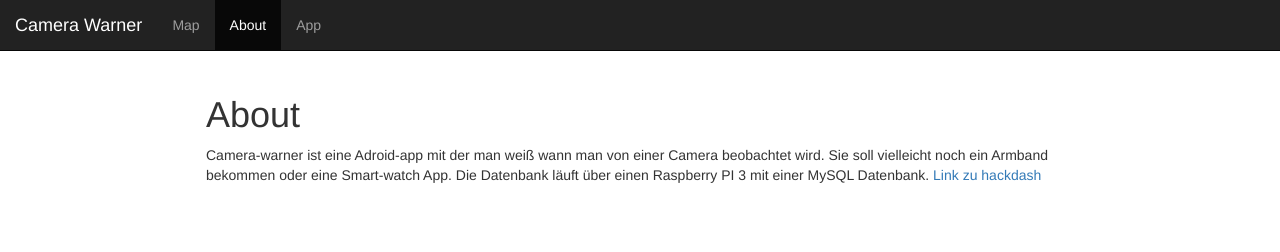
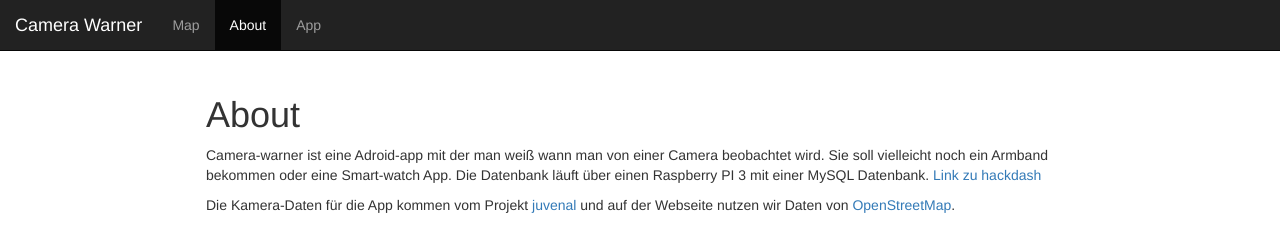
Before and after one commit to Jugendhackt/camera-warner-website, a plain HTML site: page about.html in a window 1280 px wide. Drawn offline with nearby package versions, Linux system fonts and the light colour scheme.

Commit message:
add paragraph about our data sources

```diff
--- a/about.html
+++ b/about.html
@@ -53,6 +53,9 @@
     <p>Camera-warner ist eine Adroid-app mit der man weiß wann man von einer Camera beobachtet wird. Sie soll vielleicht noch ein Armband bekommen oder eine Smart-watch App. Die Datenbank läuft über einen Raspberry PI 3 mit einer MySQL Datenbank.
       <a href="https://hackdash.org/projects/593bae5e4545fa01a8db189c">Link zu hackdash</a>
     </p>
+    <p>
+      Die Kamera-Daten für die App kommen vom Projekt <a href="https://juvenal.org">juvenal</a> und auf der Webseite nutzen wir Daten von <a href="https://openstreetmap.org">OpenStreetMap</a>.
+    </p>
   </div>
   <!-- jQuery (necessary for Bootstrap's JavaScript plugins) -->
   <script src="https://ajax.googleapis.com/ajax/libs/jquery/1.12.4/jquery.min.js"></script>
```
